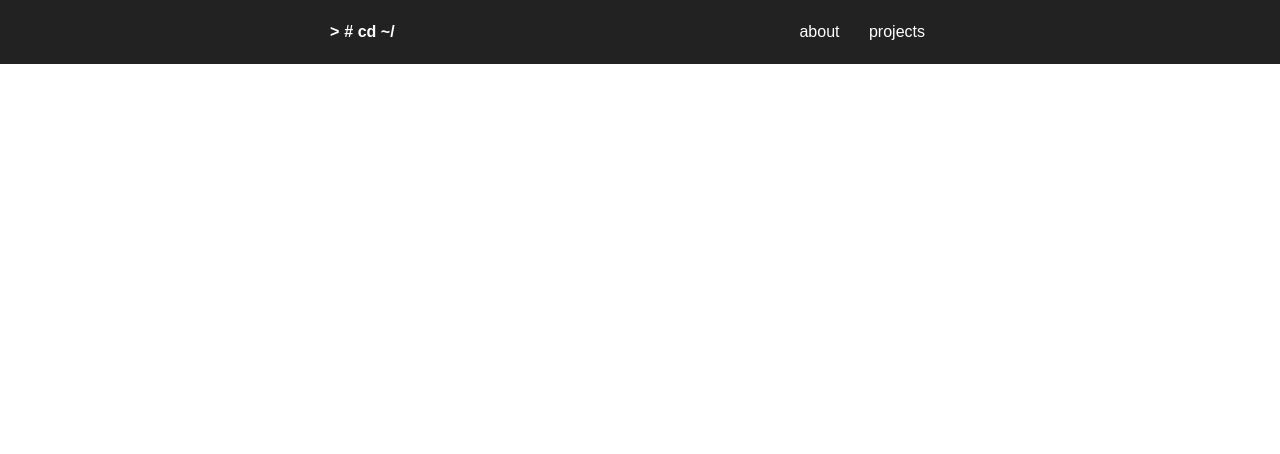
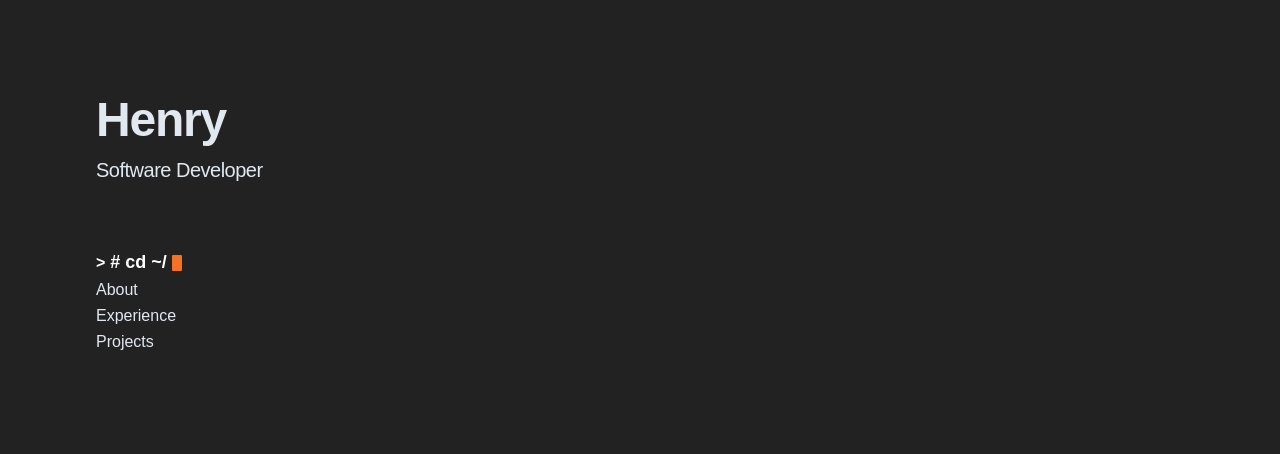
Before and after one commit to UCEHenry/portfolio, an Astro site: page / in a window 1280 px wide. Built offline with nearby package versions, Linux system fonts and the light colour scheme; Astro itself is replaced by a stand-in of ours; a web font is replaced by a local one.

Commit message:
reformatted the layout to make a single page. Beginning to use tailwind css

```diff
--- a/src/components/Header.astro
+++ /dev/null
@@ -1,23 +0,0 @@
-<header class="header">
-    <div class="header-inner">
-        <a href="/index" style="text-decoration: none;">
-            <div class="logo">
-                <span class="logo-mark">&gt;</span>
-                <span class="logo-text"># cd ~/</span>
-                <span class="logo-cursor"></span>
-            </div>
-        </a>
-        <div class="header-right">
-            <nav class="menu">
-                <ul class="menu-inner">
-                    <li>
-                        <a href="/about">about</a>
-                    </li>
-                    <li>
-                        <a href="/projects">projects</a>
-                    </li>
-                </ul>
-            </nav>
-        </div>
-    </div>
-</header>
--- a/src/layouts/MainLayout.astro
+++ b/src/layouts/MainLayout.astro
@@ -1,6 +1,5 @@
 ---
 import '../styles/global.css'
-import Header from '../components/Header.astro';
 
  interface Props{
     title: string;
@@ -8,6 +7,7 @@ import Header from '../components/Header.astro';
 
  const { title } = Astro.props;
 ---
+
 <link rel="preconnect" href="https://rsms.me/">
 <link rel="stylesheet" href="https://rsms.me/inter/inter.css">
 
@@ -19,8 +19,7 @@ import Header from '../components/Header.astro';
 		<meta name="generator" content={Astro.generator} />
 		<title>{title}</title>
 	</head>
-	<body>
-        <Header />
+	<body class="main-layout-body">
 		<slot />
 	</body>
 </html>
--- a/src/pages/index.astro
+++ b/src/pages/index.astro
@@ -1,8 +1,34 @@
 ---
-import '../styles/global.css';
 import Layout from '../layouts/MainLayout.astro';
 ---
 
-<Layout
-	title='Henry'
-></Layout>
+<Layout title='Henry'>
+	<div class="main-container">
+		<div class="big-screen-view">
+			<header class="sticky-left-header">
+				<div>
+					<h1 class="text-4xl font-bold tracking-tight text-slate-200 sm:text-5xl">Henry</h1>
+					<h2 class="mt-3 text-lg font-medium tracking-tight text-slate-200 sm:text-xl">Software Developer</h2>
+					<nav>
+						<ul class="list-spacing">
+							<div class="text-script-logo">
+								<span class="text-script-logo-mark">&gt;</span>
+								<span class="text-script-logo-text"># cd ~/</span>
+								<span class="text-script-logo-cursor"></span>
+							</div>
+							<li>
+								About
+							</li>
+							<li>
+								Experience
+							</li>
+							<li>
+								Projects
+							</li>
+						</ul>
+					</nav>
+				</div>
+			</header>
+		</div>
+	</div>
+</Layout>
--- a/src/pages/projects.astro
+++ /dev/null
@@ -1,16 +0,0 @@
----
-
----
-
-<html lang="en">
-	<head>
-		<meta charset="utf-8" />
-		<link rel="icon" type="image/svg+xml" href="/favicon.svg" />
-		<meta name="viewport" content="width=device-width" />
-		<meta name="generator" content={Astro.generator} />
-		<title>Henry • projects</title>
-	</head>
-	<body>
-		<h1>projects</h1>
-	</body>
-</html>
--- a/src/styles/global.css
+++ b/src/styles/global.css
@@ -11,26 +11,67 @@
   }
 }
 
-/* font-family: -apple-system,system-ui,BlinkMacSystemFont,"Segoe UI",Roboto,"Helvetica Neue",Arial,sans-serif; */
-
-/* nav styles */
-
-.header {
+.main-layout-body {
   background-color: rgb(35, 34, 34);
-  padding-right: 15px;
-  padding-left: 15px;
-  padding: 20px;
+  color: rgb(226 232 240);
+  line-height: 1.625;
+  position: relative;
 }
 
-.header-inner {
-  display: flex;
-  align-items: center;
-  justify-content: space-between;
-  margin-left: 25%;
-  margin-right: 25%;
+.main-container {
+  margin: auto;
+  min-height: 100vh;
+  max-width: 1280px;
+  padding-left: 1.5rem;
+  padding-right: 1.5rem;
 }
 
-.logo {
+@media (min-width: 1024px) {
+  .main-container {
+    padding-top: 0px;
+    padding-bottom: 0px;
+    padding-left: 6rem;
+    padding-right: 6rem;
+  }
+}
+
+@media (max-width: 1023px) {
+  .main-container {
+    padding-top: 5rem;
+    padding-bottom: 5rem;
+    padding-left: 2.75rem;
+    padding-right: 2.75rem;
+  }
+}
+
+@media (min-width: 1024px) {
+  .big-screen-view {
+    display: flex;
+    justify-content: space-between;
+    gap: 1rem;
+  }
+}
+
+@media (min-width: 1024px) {
+  .sticky-left-header {
+    position: sticky;
+    top: 0;
+    max-height: 100vh;
+    display: flex;
+    justify-content: space-between;
+    width: 50%;
+    flex-direction: column;
+    padding-top: 6rem;
+    padding-bottom: 6rem;
+  }
+}
+
+.list-spacing {
+  margin-top: 4rem;
+  width: 100%;
+}
+
+.text-script-logo {
   color: white;
   display: flex;
   align-items: center;
@@ -38,19 +79,19 @@
   font-weight: 700;
 }
 
-.logo-mark {
+.text-script-logo-mark {
   margin-right: 5px;
 }
 
-.logo__text {
+.text-script-logo-text {
   font-size: 1.125rem;
 }
 
-.logo-cursor {
+.text-script-logo-cursor {
   display: inline-block;
   width: 10px;
   height: 1rem;
-  background: #fe9051;
+  background: #f67124;
   margin-left: 5px;
   border-radius: 1px;
   animation: blinker 1s linear infinite;
@@ -61,13 +102,3 @@
     opacity: 0;
   }
 }
-
-.menu-inner li {
-  list-style: none;
-  display: inline-block;
-}
-
-.menu-inner li a {
-  color: white;
-  margin-right: 25px;
-}
```
